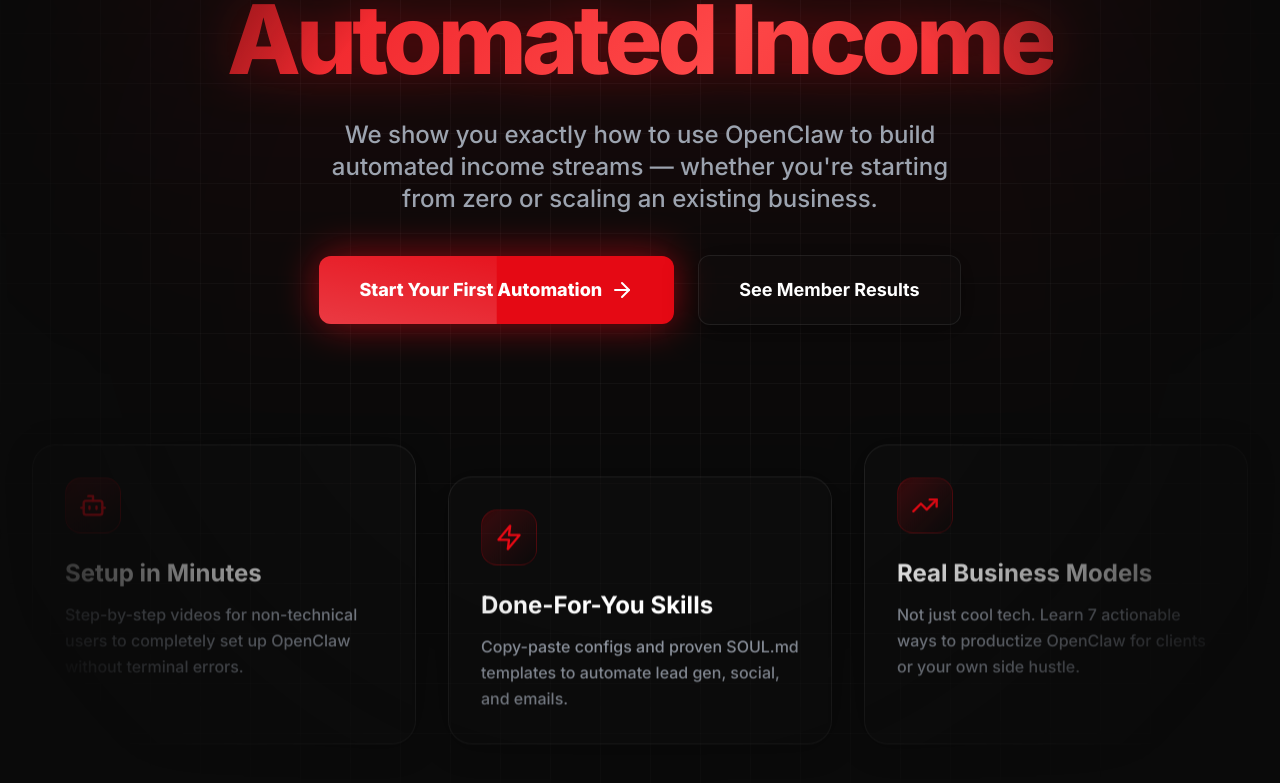
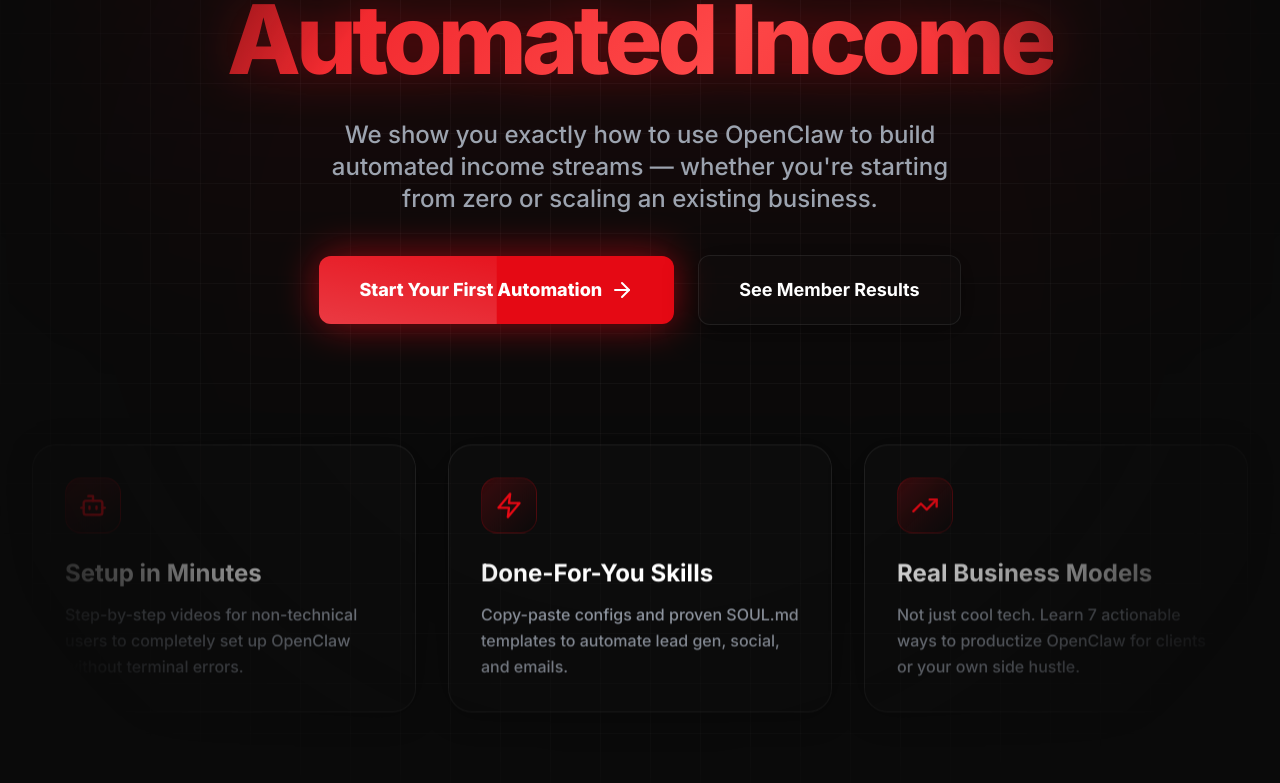
Before and after one commit to scaleclawca-ship-it/ScaleClaw, a React (Vite) app: page / in a window 1280 px wide. Shown: the part 367-1150 px from the top of the page. Built offline with nearby package versions, Linux system fonts and the light colour scheme.

Commit message:
Fixed hero feature card heights

```diff
--- a/src/components/Hero.tsx
+++ b/src/components/Hero.tsx
@@ -85,7 +85,7 @@
           animate="visible"
           className="mt-32 grid grid-cols-1 md:grid-cols-3 gap-6 lg:gap-8"
         >
-          <motion.div animate={floatingAnimation} style={{ animationDelay: "0s" }} className="glass p-8 rounded-3xl border border-gray-800 hover:border-scale-red transition-all group hover:bg-white/[0.02]">
+          <motion.div animate={floatingAnimation} style={{ animationDelay: "0s" }} className="glass p-8 rounded-3xl border border-gray-800 hover:border-scale-red transition-all group hover:bg-white/[0.02] h-full flex flex-col">
             <div className="w-14 h-14 bg-gradient-to-br from-scale-red/20 to-transparent rounded-2xl flex items-center justify-center mb-6 text-scale-red border border-scale-red/20 group-hover:scale-110 transition-transform">
               <Bot className="w-7 h-7" />
             </div>
@@ -93,7 +93,7 @@
             <p className="text-gray-400 leading-relaxed font-medium">Step-by-step videos for non-technical users to completely set up OpenClaw without terminal errors.</p>
           </motion.div>
 
-          <motion.div animate={floatingAnimation} style={{ animationDelay: "1s" }} className="glass p-8 rounded-3xl border border-gray-800 hover:border-scale-red transition-all group hover:bg-white/[0.02] mt-4 md:mt-8">
+          <motion.div animate={floatingAnimation} style={{ animationDelay: "1s" }} className="glass p-8 rounded-3xl border border-gray-800 hover:border-scale-red transition-all group hover:bg-white/[0.02] h-full flex flex-col">
             <div className="w-14 h-14 bg-gradient-to-br from-scale-red/20 to-transparent rounded-2xl flex items-center justify-center mb-6 text-scale-red border border-scale-red/20 group-hover:scale-110 transition-transform">
               <Zap className="w-7 h-7" />
             </div>
@@ -101,7 +101,7 @@
             <p className="text-gray-400 leading-relaxed font-medium">Copy-paste configs and proven SOUL.md templates to automate lead gen, social, and emails.</p>
           </motion.div>
 
-          <motion.div animate={floatingAnimation} style={{ animationDelay: "2s" }} className="glass p-8 rounded-3xl border border-gray-800 hover:border-scale-red transition-all group hover:bg-white/[0.02]">
+          <motion.div animate={floatingAnimation} style={{ animationDelay: "2s" }} className="glass p-8 rounded-3xl border border-gray-800 hover:border-scale-red transition-all group hover:bg-white/[0.02] h-full flex flex-col">
             <div className="w-14 h-14 bg-gradient-to-br from-scale-red/20 to-transparent rounded-2xl flex items-center justify-center mb-6 text-scale-red border border-scale-red/20 group-hover:scale-110 transition-transform">
               <TrendingUp className="w-7 h-7" />
             </div>
```
